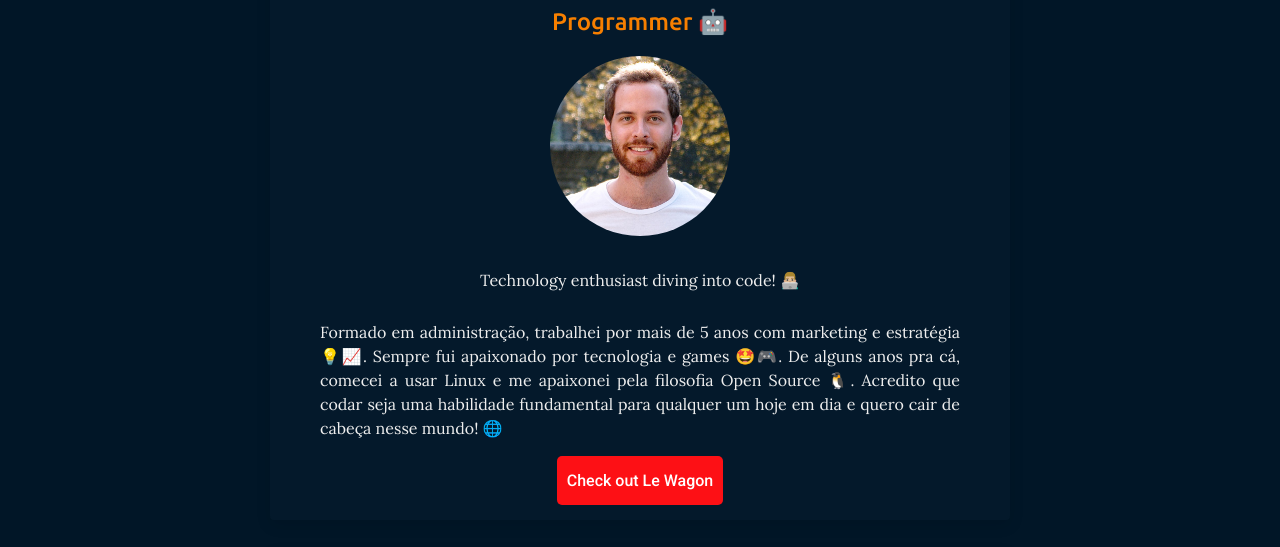
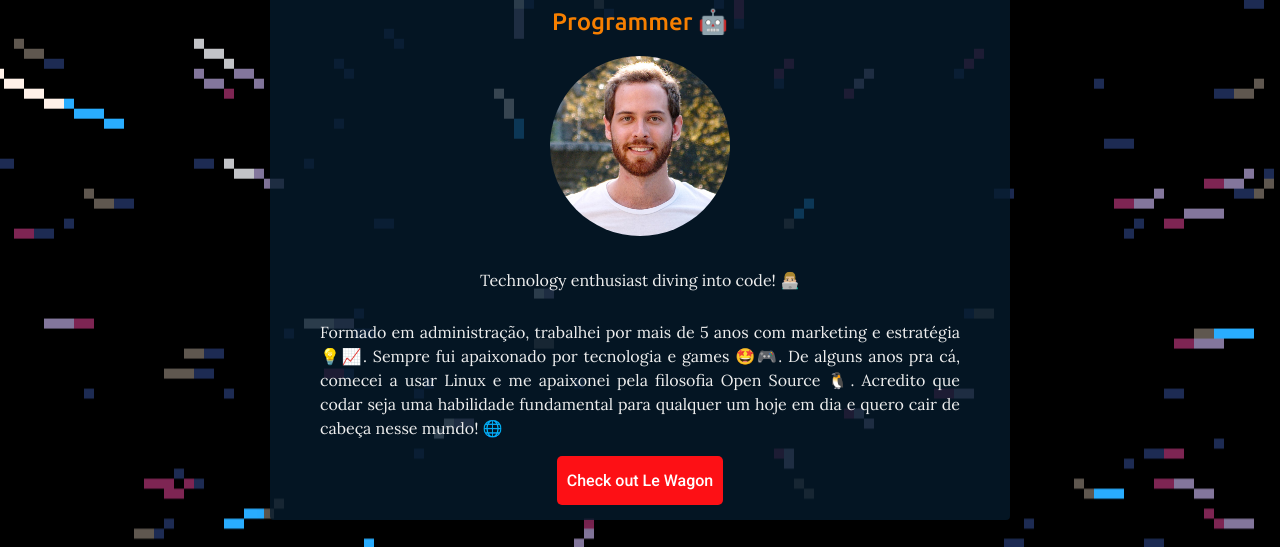
Before and after one commit to fematarazzo/profile, a plain HTML site: page index.html in a window 1280 px wide. Shown: the part 113-660 px from the top of the page. Drawn offline with Linux system fonts and the light colour scheme.

Commit message:
troquei bg por imagem

```diff
--- a/style.css
+++ b/style.css
@@ -3,11 +3,11 @@ body {
   color: #EEEEEE;
   font-family: 'Lora', serif;
   text-align: center;
-/*  background-image: url(../images/background.gif);
+  background-image: url(../images/background.png);
   background-attachment: fixed;
   background-repeat: no-repeat;
   background-position: center;
-  background-size: 1500px;*/
+  background-size: 1500px;
 }
 
 
```
Also changed, not shown: images/background.png (added).
